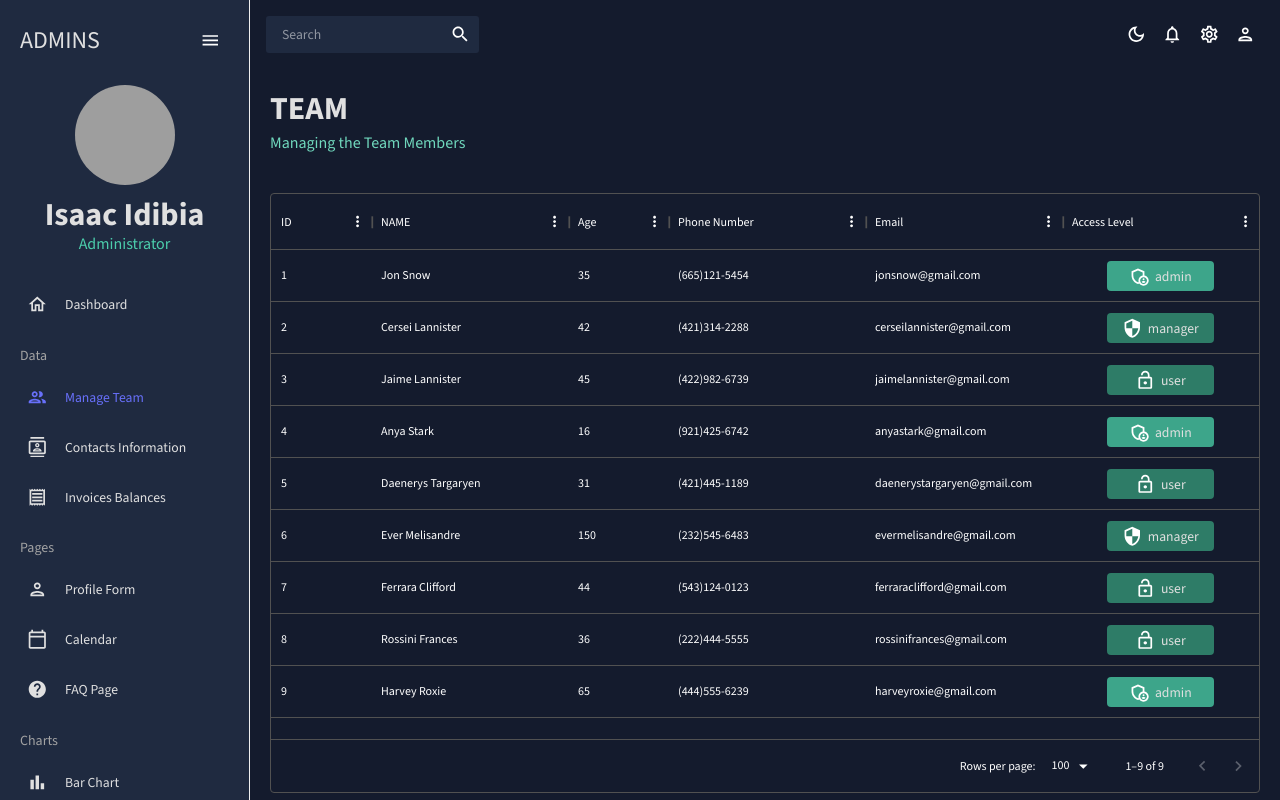
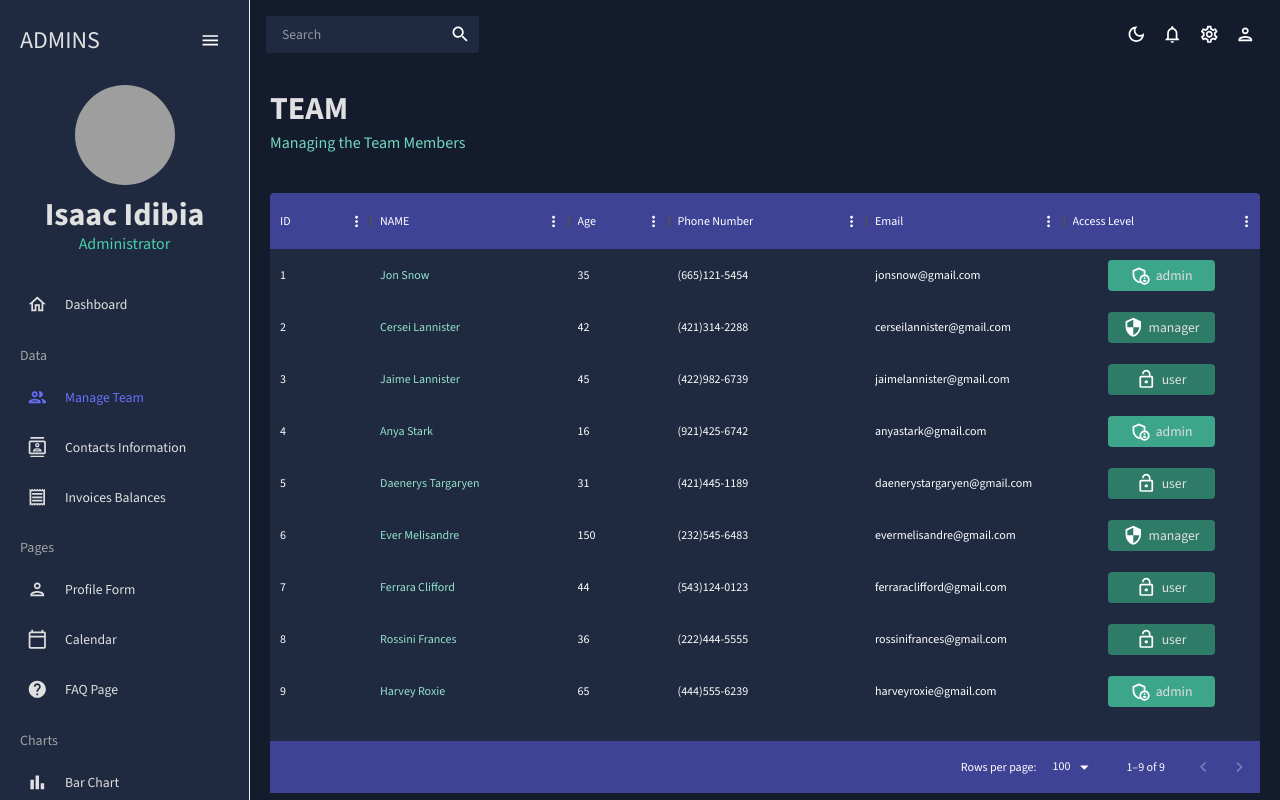
Before and after one commit to HiZeek/admin-dashboard, a React (Vite) app: page /team in a window 1280 px wide. Built offline with nearby package versions, Linux system fonts and the light colour scheme; grey boxes are pictures that could not be loaded; the HTML template or start-up script is replaced by a standard one.

Commit message:
teams page completed

```diff
--- a/src/index.css
+++ b/src/index.css
@@ -13,6 +13,7 @@
 .app {
   display: flex;
   position: relative;
+  height: 100vh;
 }
 
 ::-webkit-scrollbar {
--- a/src/scenes/team/index.jsx
+++ b/src/scenes/team/index.jsx
@@ -73,7 +73,27 @@
   return (
     <Box m="20px">
       <Header title="TEAM" subtitle="Managing the Team Members" />
-      <Box m="40px 0 0 0" height="75vh">
+      <Box
+        m="40px 0 0 0"
+        overflow="scroll"
+        height="75vh"
+        sx={{
+          ".MuiDataGrid-root": { border: "none" },
+          "& .MuiDataGrid-cell": { borderBottom: "none !important" },
+          "& .name-column--cell": { color: colors.greenAccent[300] },
+          "& .MuiDataGrid-columnHeaders": {
+            backgroundColor: colors.blueAccent[700],
+            borderBottom: "none !important",
+          },
+          "& .MuiDataGrid-virtualScroller": {
+            backgroundColor: colors.primary[400],
+          },
+          "& .MuiDataGrid-footerContainer": {
+            borderTop: "none",
+            backgroundColor: colors.blueAccent[700],
+          },
+        }}
+      >
         <DataGrid rows={mockDataTeam} columns={columns} />
       </Box>
     </Box>
```
